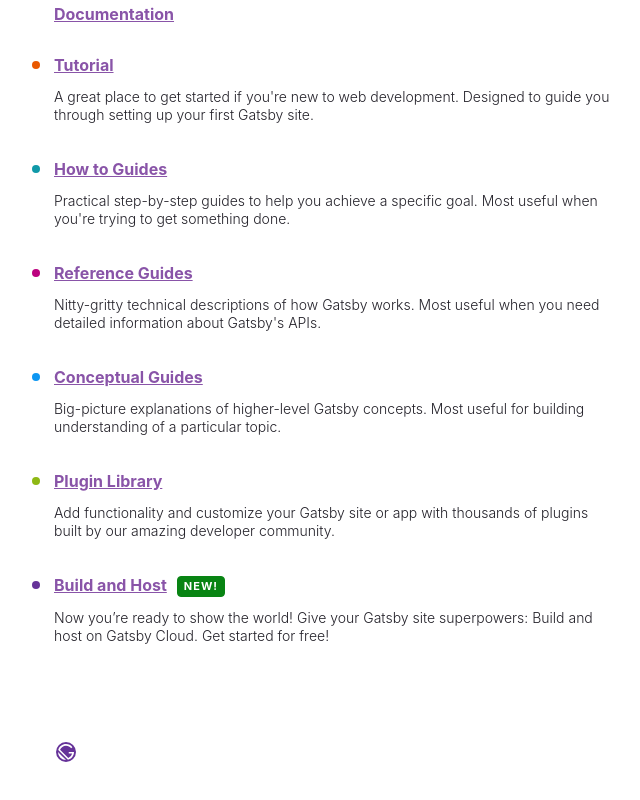
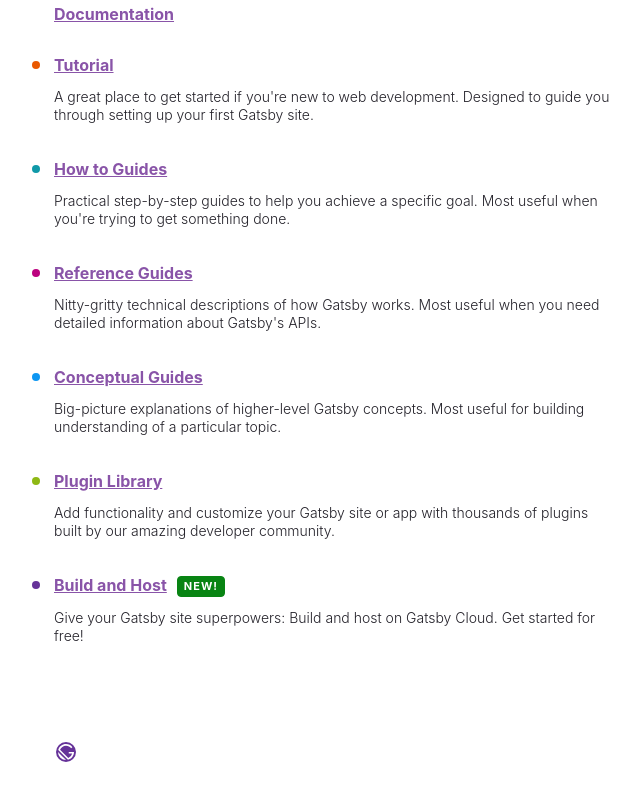
Before and after one commit to nemesdr238/nemesdr-my-first-gatsby-site, a Gatsby site: page / in a window 1280 px wide. Shown: the part 352-1152 px from the top of the page, without its empty margins (50-690 px from the left). Built offline with nearby package versions, Linux system fonts and the light colour scheme; Gatsby itself is replaced by a stand-in of ours.

Commit message:
text delete

```diff
--- a/src/pages/index.js
+++ b/src/pages/index.js
@@ -118,7 +118,7 @@ const links = [
     url: "https://www.gatsbyjs.com/cloud",
     badge: true,
     description:
-      "Now you’re ready to show the world! Give your Gatsby site superpowers: Build and host on Gatsby Cloud. Get started for free!",
+      "Give your Gatsby site superpowers: Build and host on Gatsby Cloud. Get started for free!",
     color: "#663399",
   },
 ]
```
